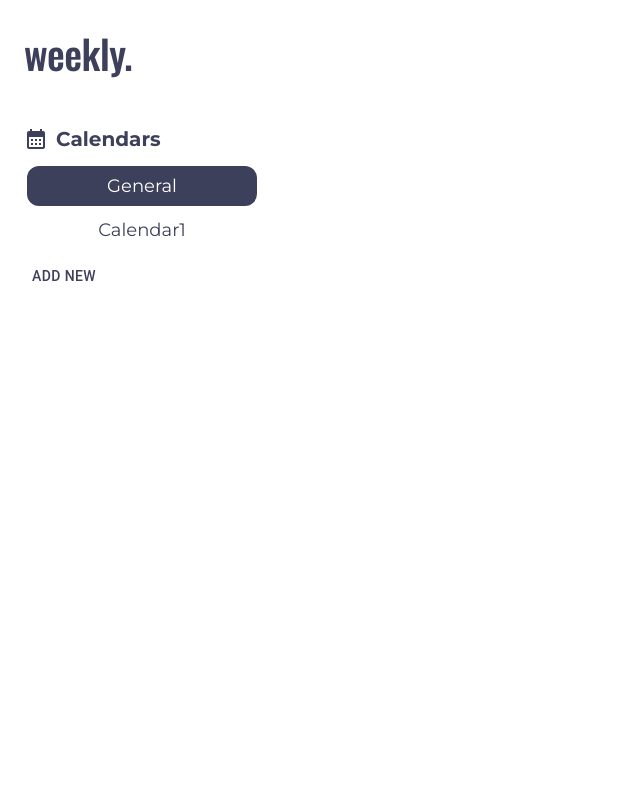
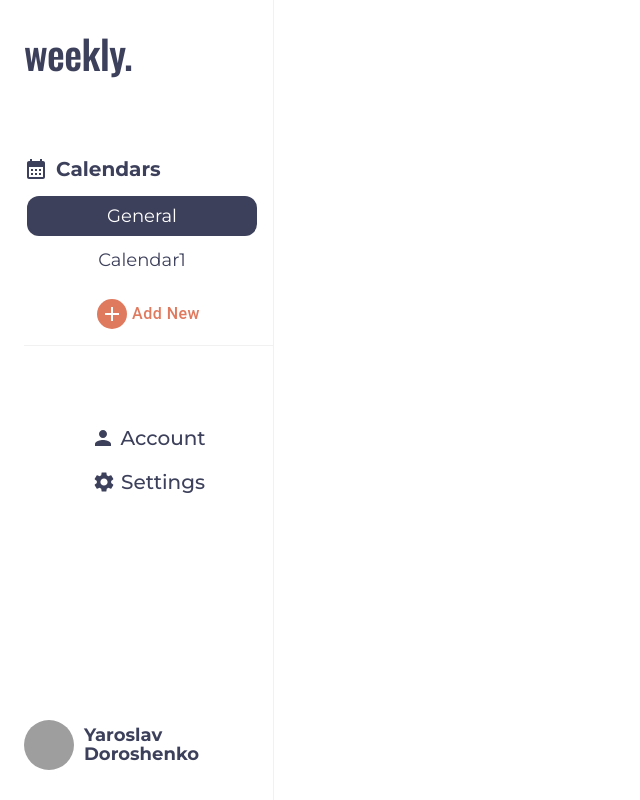
Before and after one commit to kevandee/chronos, a React (Create React App) app in the folder client/: page / in a window 1280 px wide. Shown: the whole page, without its empty margins (0-640 px from the left). Built offline with nearby package versions, Linux system fonts and the light colour scheme; grey boxes are pictures that could not be loaded.

Commit message:
sidebar added

```diff
--- a/client/src/components/SideBarMenu/SideBarMenu.module.scss
+++ b/client/src/components/SideBarMenu/SideBarMenu.module.scss
@@ -1,10 +1,14 @@
 @import '../../index.scss';
 
 .sidebar_container {
+    box-sizing: border-box;
     display: flex;
     flex-direction: column;
-    gap: 50px;
+    justify-content: space-between;
     max-width: 250px;
+    border-right: 1px solid #F1F1F1;
+    height: 100vh;
+    padding: 30px 0;
 
     .logo_container {
         .logo {
@@ -15,6 +19,10 @@
     }
 
     .calendars_container {
+        border-bottom: 1px solid #F1F1F1;
+        flex: 1;
+        margin-top: 80px;
+
         .title {
             display: flex;
             align-items: center;
@@ -76,8 +84,54 @@
             }
 
             button {
-                align-self: flex-start;
+                margin-top: 5px;
+                margin-bottom: 10px;
+                align-self: center;
+                color: $main-orange-color;
+                text-transform: capitalize;
+                font-size: 16px;
+                font-weight: 500;
+
+                svg {
+                    background-color: $main-orange-color;
+                    border-radius: 100%;
+                    padding: 3px;
+                    color:#fff;
+                    margin-right: 5px;
+                }
             }
         }
     }
+
+    .links {
+        display: flex;
+        flex-direction: column;
+        gap: 20px;
+        align-items: center;
+        flex: 3;
+        margin-top: 80px;
+
+        a {
+            display: flex;
+            align-items: center;
+            text-decoration: none;
+            gap: 5px;
+            font-weight: 500;
+            font-size: 20px;
+            line-height: 24px;
+        }
+    }
+
+    .user {
+        align-items: flex-end;
+        display: flex;
+        gap: 10px;
+        align-items: center;
+
+        span {
+            font-weight: 700;
+            font-size: 18px;
+            line-height: 104.7%;
+        }
+    }
 }
--- a/client/src/components/SideBarMenu/index.js
+++ b/client/src/components/SideBarMenu/index.js
@@ -1,9 +1,12 @@
 import React from "react";
-import { Typography, Button } from "@mui/material";
+import { Typography, Button, Link, Avatar } from "@mui/material";
 
 import styles from './SideBarMenu.module.scss';
 
 import CalendarMonthIcon from '@mui/icons-material/CalendarMonth';
+import AddIcon from '@mui/icons-material/Add';
+import SettingsIcon from '@mui/icons-material/Settings';
+import PersonIcon from '@mui/icons-material/Person';
 
 const SideBarMenu = () => {
     return (
@@ -20,21 +23,31 @@ const SideBarMenu = () => {
                 </div>
                 <div className={styles.calendars_list}>
                     <table>
+                        <tbody>
                             <tr>
                                 <td>
-                                <input type="radio" id="General" name="calendar" value="General" checked/>
-                                <label for="General">General</label>
+                                    <input type="radio" id="General" name="calendar" value="General" defaultChecked={true}/>
+                                    <label htmlFor="General">General</label>
                                 </td>
                             </tr>
                             <tr>
                                 <td>
                                     <input type="radio" id="Calendar1" name="calendar" value="Calendar1"/>
-                                <label for="Calendar1">Calendar1</label>
+                                    <label htmlFor="Calendar1">Calendar1</label>
                                 </td>
                             </tr>
+                        </tbody>
                     </table>
-                    <Button>Add new</Button>
+                    <Button><AddIcon />Add new</Button>
                 </div>
+            </div>
+            <div className={styles.links}>
+                <Link href='/account'><PersonIcon/>Account</Link>
+                <Link href='/settings'><SettingsIcon/>Settings</Link>
+            </div>
+            <div className={styles.user}>
+                <Avatar alt='User Name' src='img' sx={{width: '50px', height: '50px'}}></Avatar>
+                <span>Yaroslav<br/>Doroshenko</span>
             </div>
         </section>
     );
--- a/client/src/index.scss
+++ b/client/src/index.scss
@@ -2,6 +2,7 @@
 
 //variables
 $main-dark-color: #3D405B;
+$main-orange-color: #E07A5F;
 
 body {
   margin: 0;
@@ -10,12 +11,9 @@ body {
   -webkit-font-smoothing: antialiased;
   -moz-osx-font-smoothing: grayscale;
   color: $main-dark-color;
+  height: 100%;
 }
 
 code {
   font-family: source-code-pro, Menlo, Monaco, Consolas, 'Courier New', monospace;
 }
-
-main {
-  margin-top: 30px;
-}
```
Lines whose indentation alone changed are shown as unchanged.
